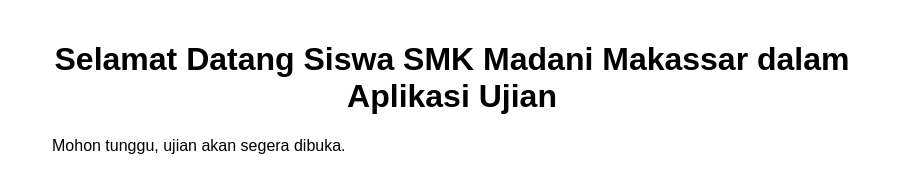
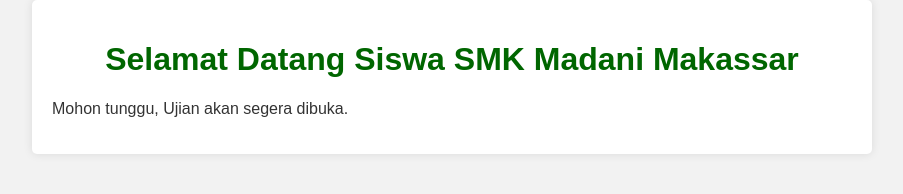
Before and after one commit to diatercinta/madani, a plain HTML site: page ujian.html in a window 1280 px wide. Shown: the whole page, without its empty margins (188-1091 px from the left). Drawn offline with Linux system fonts and the light colour scheme.

Commit message:
ujian.html

```diff
--- a/ujian.html
+++ b/ujian.html
@@ -7,20 +7,26 @@
       font-family: Arial, sans-serif;
       margin: 0;
       padding: 0;
+      background-color: #f2f2f2;
     }
 
     .container {
       max-width: 800px;
       margin: 0 auto;
       padding: 20px;
+      background-color: #ffffff;
+      border-radius: 5px;
+      box-shadow: 0 0 10px rgba(0, 0, 0, 0.1);
     }
 
     h1 {
       text-align: center;
+      color: #006600;
     }
 
     p {
       text-align: justify;
+      color: #333333;
     }
 
     @media only screen and (max-width: 600px) {
@@ -32,8 +38,8 @@
 </head>
 <body>
   <div class="container">
-    <h1>Selamat Datang Siswa SMK Madani Makassar dalam Aplikasi Ujian</h1>
-    <p>Mohon tunggu, ujian akan segera dibuka.</p>
+    <h1>Selamat Datang Siswa SMK Madani Makassar</h1>
+    <p>Mohon tunggu, Ujian akan segera dibuka.</p>
   </div>
 </body>
 </html>
```
